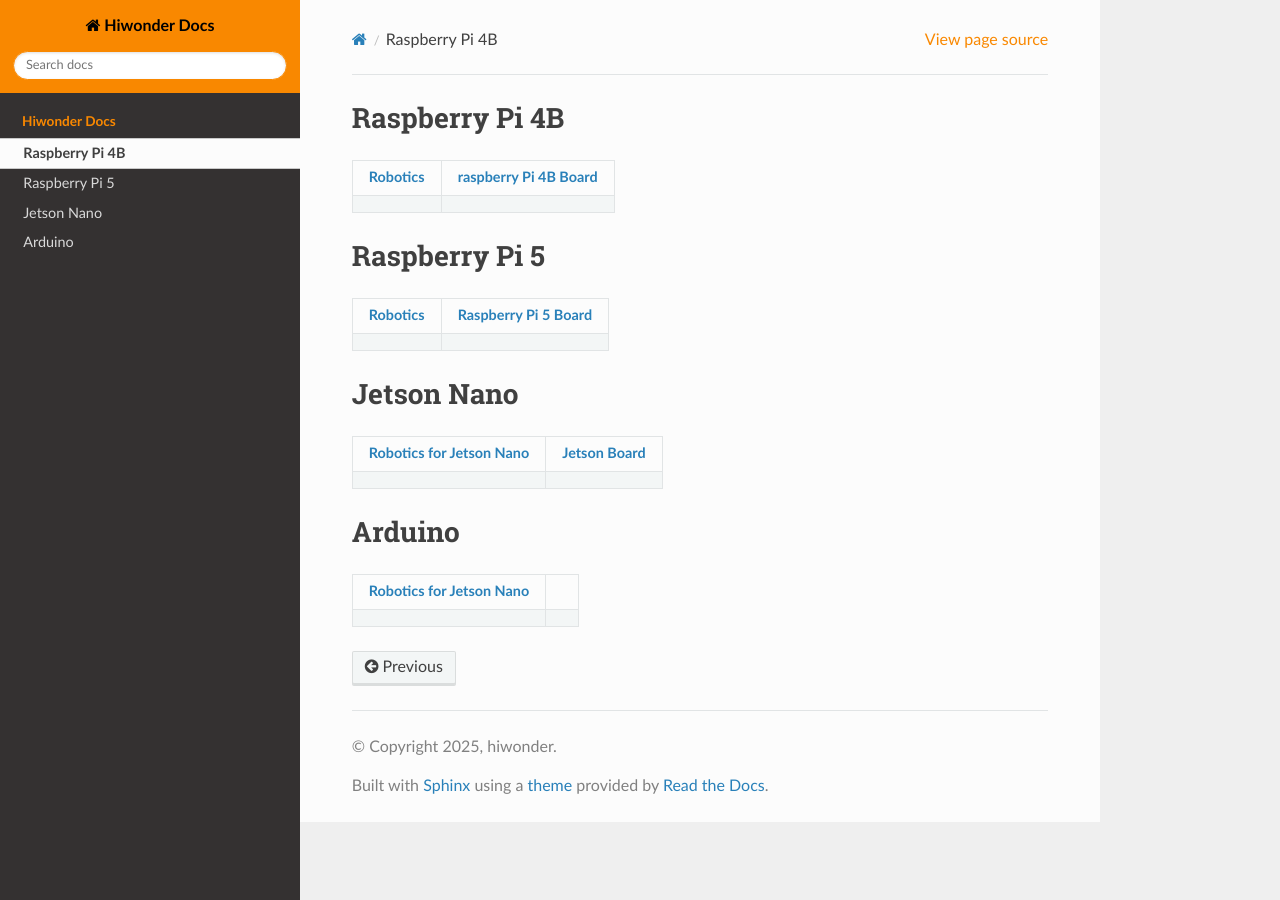
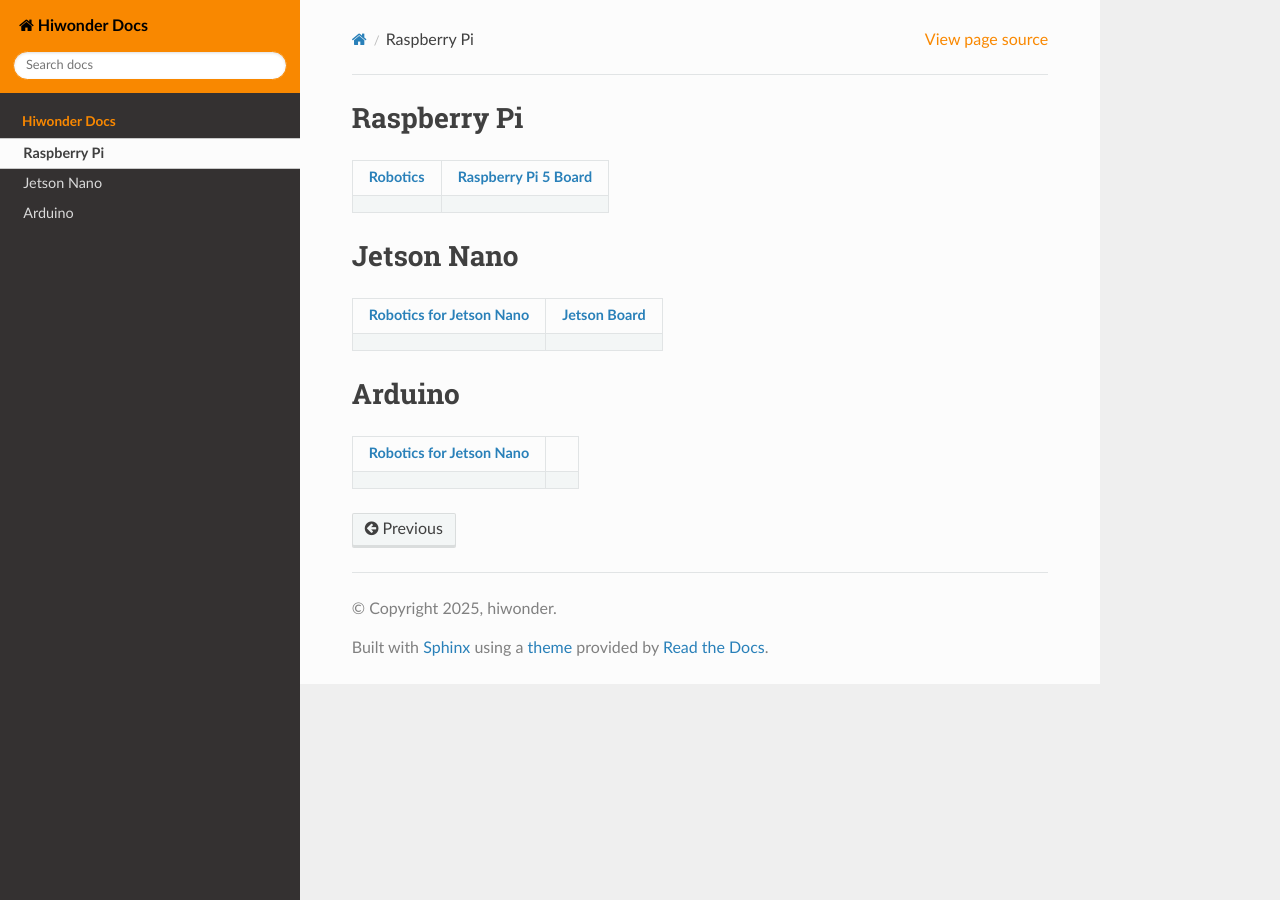
Before and after one commit to Hiwonder-docs/Hiwonder-docs, a Sphinx documentation site: the page built from source/README.md, in a window 1280 px wide. Built offline with Sphinx 7.4.7 and the Read the Docs theme 3.1.0, drawn with Linux system fonts in a browser that asks for light colours.

Commit message:
25版 RaspberryPi

```diff
--- a/source/README.md
+++ b/source/README.md
@@ -1,23 +1,16 @@
+#  Raspberry Pi
 
-#  Raspberry Pi 4B
-
-| [Robotics](./raspberrypi/raspberrypi_4b_robotics.html ) | [raspberry Pi 4B Board](https://www.hiwonder.com) |
-|-------------------------------------------------------|---------------------------------------------------|
-
-
-#  Raspberry Pi 5
-
-| [Robotics](./raspberrypi/raspberrypi_5_robotics.html ) | [Raspberry Pi 5 Board](https://www.hiwonder.com ) |
-|--------------------------------------------------------|-------------------------------------------------------------------------------------|
+| [Robotics](raspberrypi/index.md) | [Raspberry Pi 5 Board](https://www.hiwonder.com ) |
+|----------------------------------|-------------------------------------------------------------------------------------|
 
 
 #  Jetson Nano
 
-| **[Robotics for Jetson Nano](https://www.hiwonder.com)** | **[Jetson Board](https://www.hiwonder.com)** |
-| ------------------------------------------------------------ | ------------------------------------------------------------ |
+| **[Robotics for Jetson Nano](jetson/index.md)** | **[Jetson Board](https://www.hiwonder.com)** |
+|-----------------------------------------------| ------------------------------------------------------------ |
 
 
 #  Arduino
 
-| **[Robotics for Jetson Nano](./arduino/index.html)** |  |
+| **[Robotics for Jetson Nano](arduino/index.md)** |  |
 |----------------------------------------------------|---------|
--- a/source/_static/style.css
+++ b/source/_static/style.css
@@ -23,6 +23,9 @@
 section .rst-content .note .admonition-title{
     color: #f98800;
     background: #343131;
+}
+.wy-grid-for-nav .wy-side-nav-search{
+    text-align: left;
 }
 .wy-grid-for-nav .wy-side-nav-search>a{
     color: #000;
--- a/source/conf.py
+++ b/source/conf.py
@@ -27,6 +27,7 @@
     "attrs_block",
     "colon_fence",
     "substitution",
+    "dollarmath",
 ]
 
 html_theme = 'sphinx_rtd_theme'
```
Also changed, not shown: README.md (+13 -3 lines), source/jetson/index.md (added, +4 -0 lines), source/raspberrypi/raspberrypi_4b_board.md (deleted, +0 -4 lines), source/raspberrypi/raspberrypi_4b_robotics.md (deleted, +0 -5 lines), source/raspberrypi/index.md (renamed from source/raspberrypi/raspberrypi_5_robotics.md).
